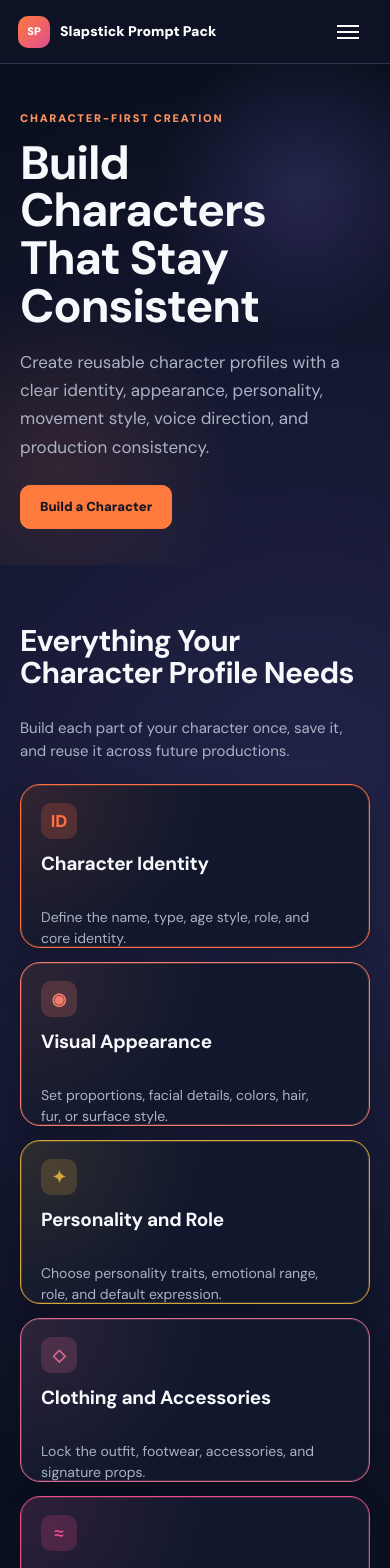
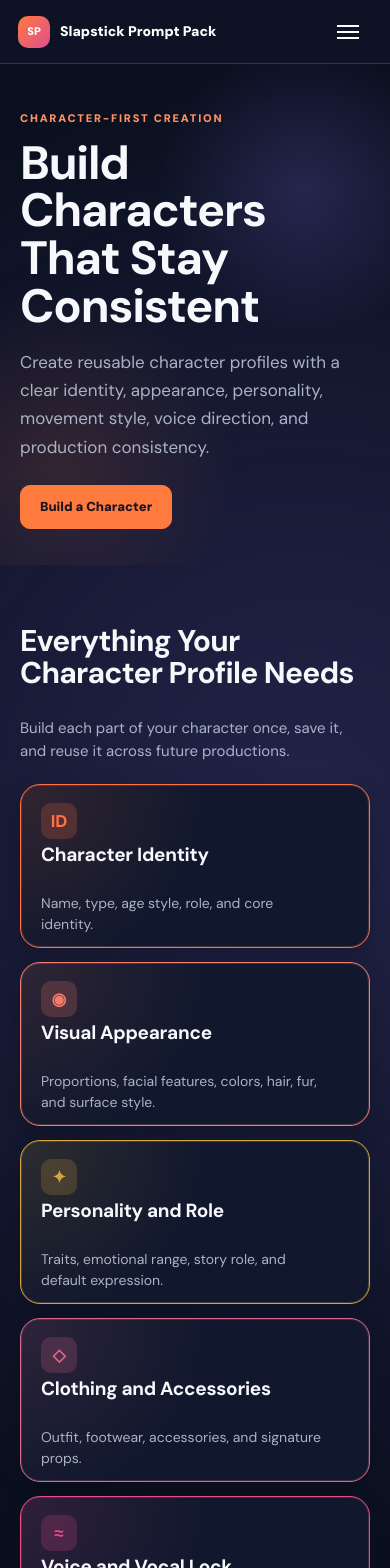
Before and after one commit to saifalrikaby1-png/slapstick-prompt-pack, a Next.js app: page /character-builder in a window 390 px wide. Shown: the top 1568 px of the page. Built offline with nearby package versions, Linux system fonts and the light colour scheme.

Commit message:
Fix Character Builder card text overflow and alignment

```diff
--- a/app/character-builder-public.tsx
+++ b/app/character-builder-public.tsx
@@ -4,21 +4,23 @@ import { PublicFooter, PublicHeader } from "./public-site";
 import compact from "./marketing-compact.module.css";
 
 const characterFeatures = [
-  { id: "identity", icon: "ID", title: "Character Identity", description: "Define the name, type, age style, role, and core identity.", accent: "#FF7043", tint: "rgb(255 112 67 / 14%)" },
-  { id: "appearance", icon: "◉", title: "Visual Appearance", description: "Set proportions, facial details, colors, hair, fur, or surface style.", accent: "#F47C6B", tint: "rgb(244 124 107 / 13%)" },
-  { id: "personality", icon: "✦", title: "Personality and Role", description: "Choose personality traits, emotional range, role, and default expression.", accent: "#D6A33D", tint: "rgb(214 163 61 / 14%)" },
-  { id: "clothing", icon: "◇", title: "Clothing and Accessories", description: "Lock the outfit, footwear, accessories, and signature props.", accent: "#D96A8D", tint: "rgb(217 106 141 / 14%)" },
-  { id: "voice", icon: "≈", title: "Voice and Vocal Lock", description: "Define tone, pitch, rhythm, vocal age, and nonverbal sounds.", accent: "#E84D8A", tint: "rgb(232 77 138 / 14%)" },
-  { id: "movement", icon: "↗", title: "Movement Style", description: "Set posture, energy, gestures, reactions, and performance style.", accent: "#8A6CF6", tint: "rgb(138 108 246 / 14%)" },
-  { id: "locks", icon: "◆", title: "Consistency Locks", description: "Protect identity, proportions, colors, clothing, and movement.", accent: "#A66BE8", tint: "rgb(166 107 232 / 14%)" },
-  { id: "library", icon: "▤", title: "Character Library", description: "Save, edit, duplicate, and reuse characters across future projects.", accent: "#FF6B4A", tint: "rgb(255 107 74 / 14%)" },
+  { id: "identity", icon: "ID", title: "Character Identity", description: "Name, type, age style, role, and core identity.", accent: "#FF7043", tint: "rgb(255 112 67 / 14%)" },
+  { id: "appearance", icon: "◉", title: "Visual Appearance", description: "Proportions, facial features, colors, hair, fur, and surface style.", accent: "#F47C6B", tint: "rgb(244 124 107 / 13%)" },
+  { id: "personality", icon: "✦", title: "Personality and Role", description: "Traits, emotional range, story role, and default expression.", accent: "#D6A33D", tint: "rgb(214 163 61 / 14%)" },
+  { id: "clothing", icon: "◇", title: "Clothing and Accessories", description: "Outfit, footwear, accessories, and signature props.", accent: "#D96A8D", tint: "rgb(217 106 141 / 14%)" },
+  { id: "voice", icon: "≈", title: "Voice and Vocal Lock", description: "Tone, pitch, rhythm, vocal age, and nonverbal sounds.", accent: "#E84D8A", tint: "rgb(232 77 138 / 14%)" },
+  { id: "movement", icon: "↗", title: "Movement Style", description: "Posture, energy, gestures, reactions, and performance style.", accent: "#8A6CF6", tint: "rgb(138 108 246 / 14%)" },
+  { id: "locks", icon: "◆", title: "Consistency Locks", description: "Identity, proportions, colors, clothing, and movement rules.", accent: "#A66BE8", tint: "rgb(166 107 232 / 14%)" },
+  { id: "library", icon: "▤", title: "Character Library", description: "Save, edit, duplicate, and reuse characters across projects.", accent: "#FF6B4A", tint: "rgb(255 107 74 / 14%)" },
 ] as const;
 
 function CharacterFeatureCard({ feature }: { feature: (typeof characterFeatures)[number] }) {
   return <article className={compact.characterFeatureCard} style={{ "--feature-accent": feature.accent, "--feature-tint": feature.tint, "--feature-surface": "#11182d" } as CSSProperties}>
-    <span className={compact.characterFeatureIcon} aria-hidden="true">{feature.icon}</span>
-    <h3>{feature.title}</h3>
-    <p>{feature.description}</p>
+    <div className={compact.characterFeatureContent}>
+      <span className={compact.characterFeatureIcon} aria-hidden="true">{feature.icon}</span>
+      <h3>{feature.title}</h3>
+      <p>{feature.description}</p>
+    </div>
   </article>;
 }
 
--- a/app/marketing-compact.module.css
+++ b/app/marketing-compact.module.css
@@ -53,11 +53,12 @@
 .characterFeatureSection > h2 { margin-bottom: 28px; font-size: 44px; font-weight: 700; line-height: 1.08; }
 .characterFeatureSection :global(.section-copy) { max-width: 720px; margin: 0; color: #AAB2C5; font-family: var(--font-dm), system-ui, sans-serif; font-size: 17px; font-weight: 400; line-height: 1.5; }
 .characterFeatureGrid { display: grid; grid-template-columns: repeat(4, minmax(0, 1fr)); align-items: stretch; gap: 16px; margin-top: 26px; }
-.characterFeatureCard { composes: styleCard; display: grid; grid-template-rows: auto 46px minmax(0, 1fr); align-content: start; box-sizing: border-box; border: 1px solid var(--feature-accent); background: radial-gradient(circle at top left, var(--feature-tint), transparent 48%), var(--feature-surface); box-shadow: inset 0 0 0 1px color-mix(in srgb, var(--feature-accent) 24%, transparent), 0 10px 24px #0003; }
+.characterFeatureCard { composes: styleCard; position: relative; overflow: hidden; box-sizing: border-box; border: 1px solid var(--feature-accent); background: radial-gradient(circle at top left, var(--feature-tint), transparent 48%), var(--feature-surface); box-shadow: inset 0 0 0 1px color-mix(in srgb, var(--feature-accent) 24%, transparent), 0 10px 24px #0003; }
 .characterFeatureCard:hover { border-color: var(--feature-accent); background: radial-gradient(circle at top left, var(--feature-tint), transparent 48%), var(--feature-surface); box-shadow: inset 0 0 0 1px color-mix(in srgb, var(--feature-accent) 48%, transparent), 0 16px 32px var(--feature-tint); }
-.characterFeatureIcon { display: grid; place-items: center; width: 36px; height: 36px; margin: 0 0 14px; border-radius: 10px; background: color-mix(in srgb, var(--feature-accent) 20%, transparent); color: var(--feature-accent); font-size: 17px; font-weight: 800; line-height: 1; }
-.characterFeatureCard h3 { display: flex; align-items: flex-start; min-height: 46px; margin: 0; color: #F7F8FC; font-family: var(--font-dm), system-ui, sans-serif; font-size: 19px; font-weight: 650; line-height: 1.18; letter-spacing: -.015em; }
-.characterFeatureCard p { margin: 8px 0 0; color: #AAB2C5; font-family: var(--font-dm), system-ui, sans-serif; font-size: 14px; font-weight: 400; letter-spacing: 0; line-height: 1.42; }
+.characterFeatureContent { position: relative; z-index: 1; display: grid; grid-template-rows: 36px 44px minmax(0, 1fr); gap: 5px; align-content: start; height: calc(100% + 16px); min-height: 0; margin-block: -8px; }
+.characterFeatureIcon { display: grid; place-items: center; width: 36px; height: 36px; margin: 0; border-radius: 10px; background: color-mix(in srgb, var(--feature-accent) 20%, transparent); color: var(--feature-accent); font-size: 17px; font-weight: 800; line-height: 1; }
+.characterFeatureCard h3 { display: flex; align-items: flex-start; min-height: 44px; margin: 0; color: #F7F8FC; font-family: var(--font-dm), system-ui, sans-serif; font-size: 18px; font-weight: 650; line-height: 1.18; letter-spacing: -.015em; }
+.characterFeatureCard p { min-height: 0; margin: 0; align-self: start; color: #AAB2C5; font-family: var(--font-dm), system-ui, sans-serif; font-size: 13.5px; font-weight: 400; letter-spacing: 0; line-height: 1.35; }
 .characterBuilderCta { display: flex; align-items: center; justify-content: space-between; gap: 30px; max-width: 1160px; margin: 0 auto 70px; padding: 30px 34px; border: 1px solid #394462; border-radius: 22px; background: linear-gradient(135deg, #151C2F, #181A3A); box-shadow: 0 12px 28px #0003; }
 .characterBuilderCta h2 { font-size: clamp(26px, 3vw, 38px); line-height: 1.1; }
 .characterBuilderCta p:not(:global(.eyebrow)) { max-width: 650px; margin: 10px 0 0; color: #AAB2C5; line-height: 1.55; }
@@ -78,7 +79,8 @@
   .characterFeatureCard { min-height: 0; height: auto; padding: 18px 20px; }
   .characterFeatureSection > h2 { font-size: 30px; }
   .characterFeatureSection :global(.section-copy) { font-size: 15px; }
-  .characterFeatureCard h3 { font-size: 18px; line-height: 1.2; }
+  .characterFeatureContent { grid-template-rows: 36px 44px minmax(0, 1fr); gap: 5px; height: auto; margin-block: 0; }
+  .characterFeatureCard h3 { font-size: 17px; line-height: 1.2; }
   .characterFeatureCard p { font-size: 14px; line-height: 1.45; }
   .characterBuilderCta { display: block; margin: 0 20px 44px; padding: 25px; }
   .characterBuilderCta > div:last-child { justify-content: flex-start; margin-top: 22px; }
```
